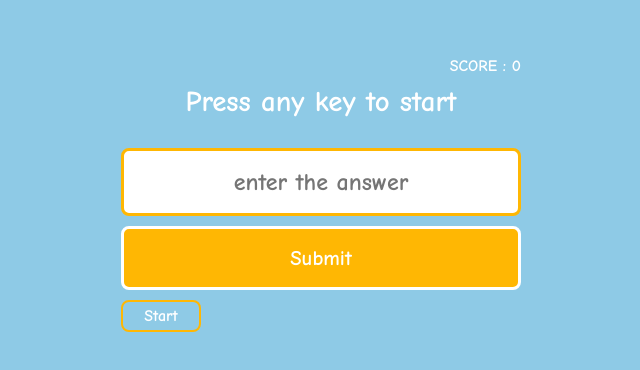
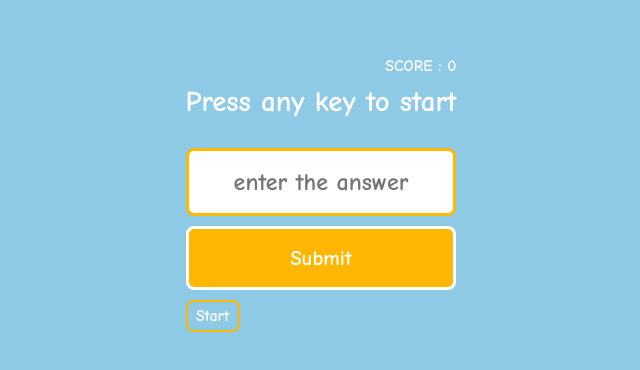
Before and after one commit to we2004/Multiplication-App, a plain HTML site: page index.html in a window 1280 px wide. Shown: the part 206-576 px from the top of the page, without its empty margins (319-959 px from the left). Drawn offline with nearby package versions, Linux system fonts and the light colour scheme.

Commit message:
Update styles.css

```diff
--- a/styles.css
+++ b/styles.css
@@ -18,7 +18,7 @@ body {
     flex-direction: column;
     gap: 10px;
 
-    width: 50vh;
+    padding: 0px 30px;
 }
 
 .first-row {
```
